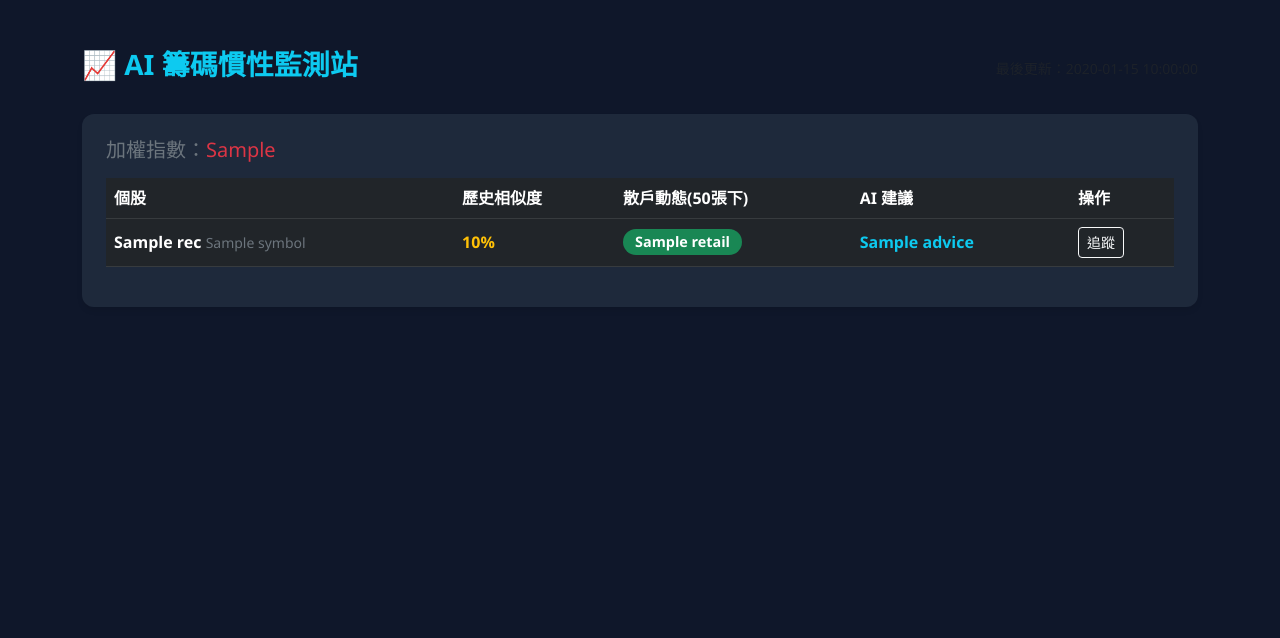
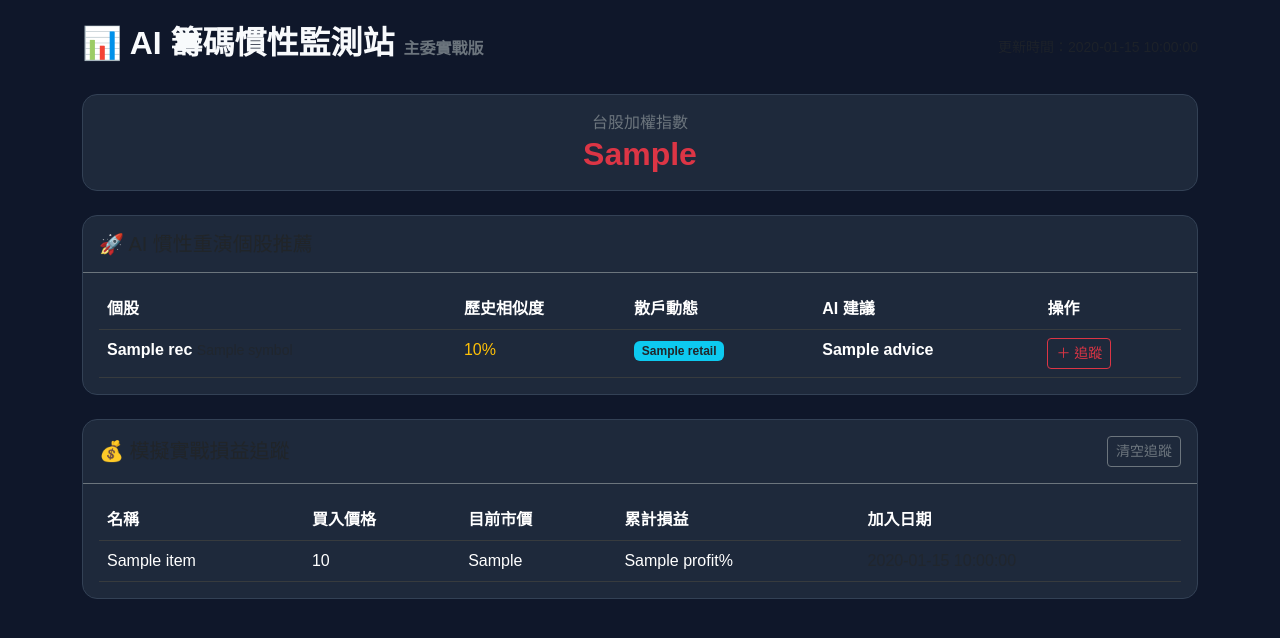
Before and after one commit to dannykao0715-code/stock-ai, a Flask app: template templates/index.html in a window 1280 px wide. Shown: the top 638 px of the page. Run offline with Flask 3, Linux system fonts and the light colour scheme; the template is opened without the code that fills it: most values are stand-ins (such as "Sample title", 1, 10 or a date in 2020).

Commit message:
Update index.html

```diff
--- a/templates/index.html
+++ b/templates/index.html
@@ -2,39 +2,87 @@
 <html lang="zh-TW">
 <head>
     <meta charset="UTF-8">
-    <title>AI 籌碼監測站</title>
+    <meta name="viewport" content="width=device-width, initial-scale=1.0">
+    <title>AI 股市籌碼監測站</title>
     <link href="https://cdn.jsdelivr.net/npm/bootstrap@5.3.0/dist/css/bootstrap.min.css" rel="stylesheet">
     <style>
-        body { background-color: #0f172a; color: #f8fafc; font-family: 'Segoe UI', 'Microsoft JhengHei'; }
-        .card { background-color: #1e293b; border: none; border-radius: 12px; box-shadow: 0 4px 6px -1px rgba(0,0,0,0.1); }
-        .badge-pro { font-size: 0.9rem; padding: 6px 12px; border-radius: 20px; }
+        body { background-color: #0f172a; color: #f8fafc; font-family: 'PingFang TC', 'Microsoft JhengHei', sans-serif; }
+        .card { background-color: #1e293b; border: 1px solid #334155; border-radius: 15px; }
+        .table-dark { --bs-table-bg: #1e293b; }
+        .text-advice { color: #38bdf8; font-weight: bold; }
+        .profit-plus { color: #fb7185; } /* 漲用紅 */
+        .profit-minus { color: #34d399; } /* 跌用綠 */
     </style>
 </head>
 <body>
-<div class="container py-5">
+<div class="container py-4">
     <div class="d-flex justify-content-between align-items-center mb-4">
-        <h1 class="h3 fw-bold text-info">📈 AI 籌碼慣性監測站</h1>
-        <span class="text-muted small">最後更新：{{ now }}</span>
+        <h2 class="fw-bold">📊 AI 籌碼慣性監測站 <small class="fs-6 text-secondary">主委實戰版</small></h2>
+        <div class="text-end text-muted small">更新時間：{{ now }}</div>
     </div>
 
-    <div class="card p-4 mb-4">
-        <h5 class="text-secondary mb-3">加權指數：<span class="text-danger">{{ tw_idx }}</span></h5>
-        <div class="table-responsive">
-            <table class="table table-dark table-hover align-middle">
+    <div class="card p-3 mb-4 text-center">
+        <div class="row">
+            <div class="col">
+                <span class="text-secondary">台股加權指數</span><br>
+                <span class="h2 fw-bold text-danger">{{ tw_idx }}</span>
+            </div>
+        </div>
+    </div>
+
+    <div class="card mb-4">
+        <div class="card-header bg-transparent border-bottom border-secondary py-3">
+            <h5 class="mb-0">🚀 AI 慣性重演個股推薦</h5>
+        </div>
+        <div class="table-responsive p-3">
+            <table class="table table-dark table-hover mb-0">
                 <thead>
-                    <tr class="text-muted">
-                        <th>個股</th><th>歷史相似度</th><th>散戶動態(50張下)</th><th>AI 建議</th><th>操作</th>
+                    <tr class="text-secondary">
+                        <th>個股</th><th>歷史相似度</th><th>散戶動態</th><th>AI 建議</th><th>操作</th>
                     </tr>
                 </thead>
                 <tbody>
-                    {% for rec in recommendations %}
+                    {% for rec in recs %}
                     <tr>
-                        <td><strong>{{ rec.name }}</strong> <small class="text-secondary">{{ rec.symbol }}</small></td>
-                        <td class="text-warning fw-bold">{{ rec.score }}%</td>
-                        <td><span class="badge bg-success badge-pro">{{ rec.retail }}</span></td>
-                        <td><span class="fw-bold text-info">{{ rec.advice }}</span></td>
-                        <td><a href="/add_track/{{ rec.symbol }}/{{ rec.name }}" class="btn btn-sm btn-outline-light">追蹤</a></td>
+                        <td><strong>{{ rec.name }}</strong> <small class="text-muted">{{ rec.symbol }}</small></td>
+                        <td class="text-warning">{{ rec.score }}%</td>
+                        <td><span class="badge bg-info text-dark">{{ rec.retail }}</span></td>
+                        <td class="text-advice">{{ rec.advice }}</td>
+                        <td>
+                            <a href="/add/{{ rec.symbol }}/{{ rec.name }}" class="btn btn-sm btn-outline-danger">＋ 追蹤</a>
+                        </td>
                     </tr>
+                    {% endfor %}
+                </tbody>
+            </table>
+        </div>
+    </div>
+
+    <div class="card">
+        <div class="card-header bg-transparent border-bottom border-secondary d-flex justify-content-between align-items-center py-3">
+            <h5 class="mb-0">💰 模擬實戰損益追蹤</h5>
+            <a href="/clear" class="btn btn-sm btn-outline-secondary">清空追蹤</a>
+        </div>
+        <div class="table-responsive p-3">
+            <table class="table table-dark mb-0">
+                <thead>
+                    <tr class="text-secondary">
+                        <th>名稱</th><th>買入價格</th><th>目前市價</th><th>累計損益</th><th>加入日期</th>
+                    </tr>
+                </thead>
+                <tbody>
+                    {% for item in tracked %}
+                    <tr>
+                        <td>{{ item.name }}</td>
+                        <td>{{ item.buy_price }}</td>
+                        <td>{{ item.curr_p }}</td>
+                        <td class="{{ 'profit-plus' if item.profit > 0 else 'profit-minus' }}">
+                            {{ '+' if item.profit > 0 }}{{ item.profit }}%
+                        </td>
+                        <td class="text-muted">{{ item.date }}</td>
+                    </tr>
+                    {% else %}
+                    <tr><td colspan="5" class="text-center text-muted py-4">目前尚無追蹤標的。</td></tr>
                     {% endfor %}
                 </tbody>
             </table>
```
